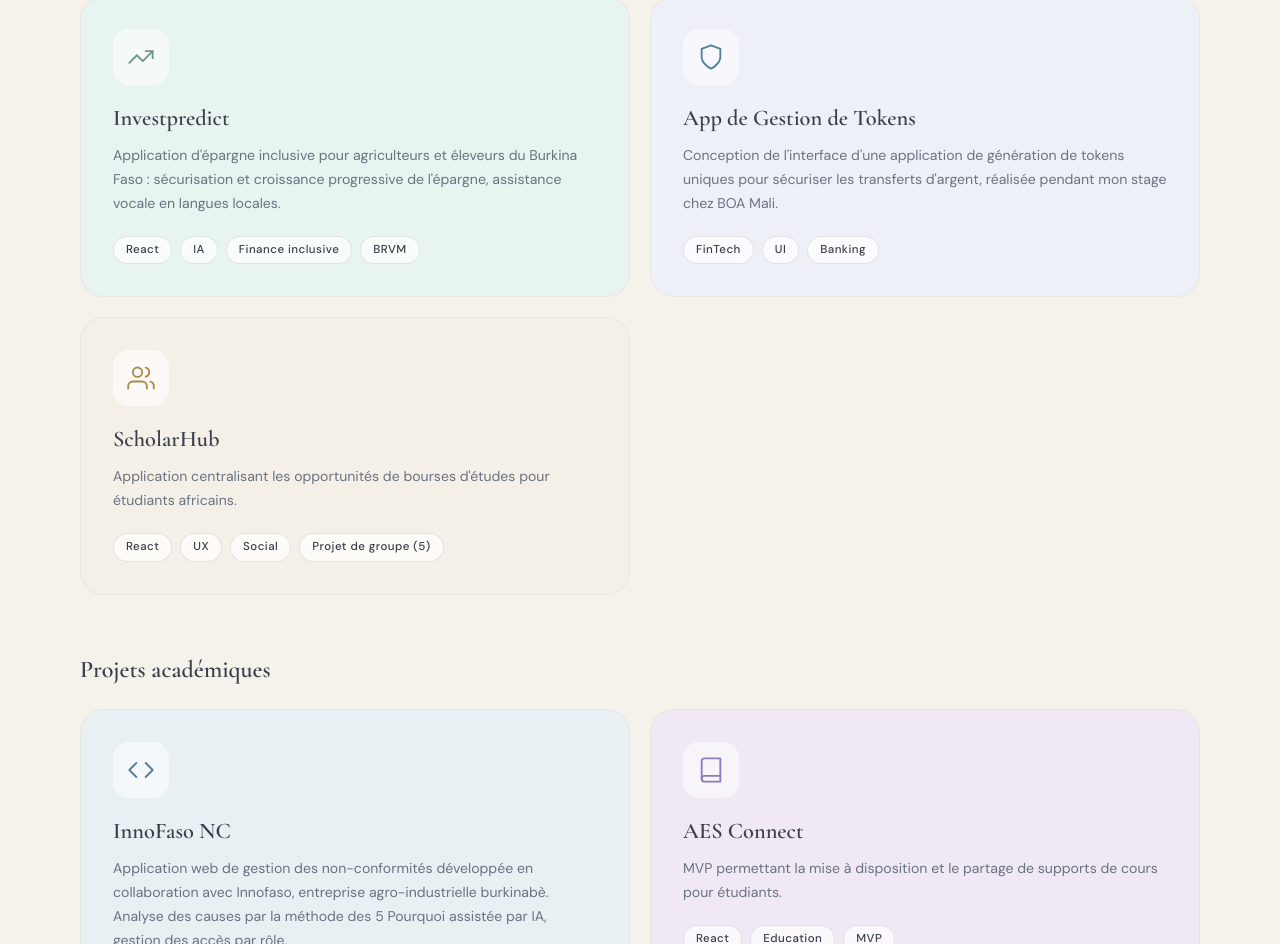
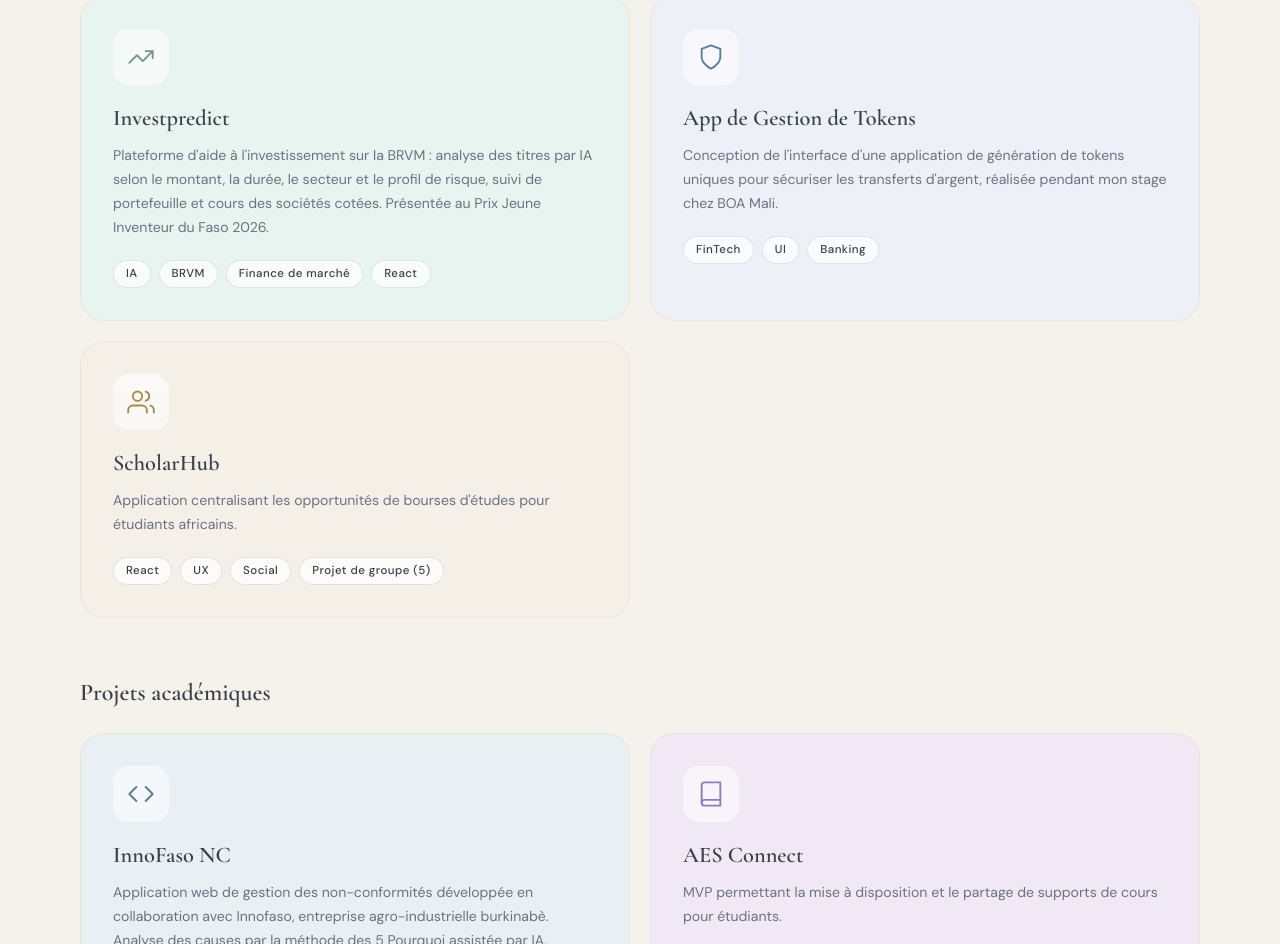
Before and after one commit to johannehasley-code/Portfolio_Johanne_Diessongo, a React (Vite) app: page / in a window 1280 px wide. Shown: the part 4299-5243 px from the top of the page. Built offline with nearby package versions, Linux system fonts and the light colour scheme.

Commit message:
Investpredict : description corrigée (analyse d'investissement IA sur la BRVM)
Co-Authored-By: Claude Opus 5.5 <noreply@anthropic.com>
Claude-Session: https://claude.ai/code/session_01HJj2Ac23n8SgLz9qzpj5pP

```diff
--- a/src/data/portfolio.js
+++ b/src/data/portfolio.js
@@ -91,8 +91,8 @@ export const projects = [
   // Projets personnels
   {
     title: "Investpredict",
-    desc: "Application d'épargne inclusive pour agriculteurs et éleveurs du Burkina Faso : sécurisation et croissance progressive de l'épargne, assistance vocale en langues locales.",
-    tags: ["React", "IA", "Finance inclusive", "BRVM"],
+    desc: "Plateforme d'aide à l'investissement sur la BRVM : analyse des titres par IA selon le montant, la durée, le secteur et le profil de risque, suivi de portefeuille et cours des sociétés cotées. Présentée au Prix Jeune Inventeur du Faso 2026.",
+    tags: ["IA", "BRVM", "Finance de marché", "React"],
     color: "#e8f4f0",
     type: "finance",
     category: "personnel",
```
